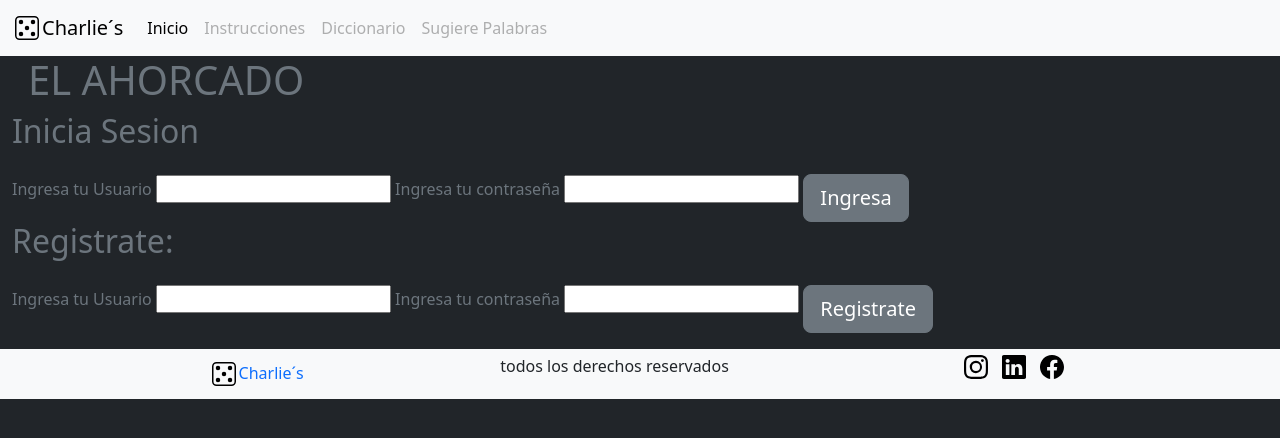
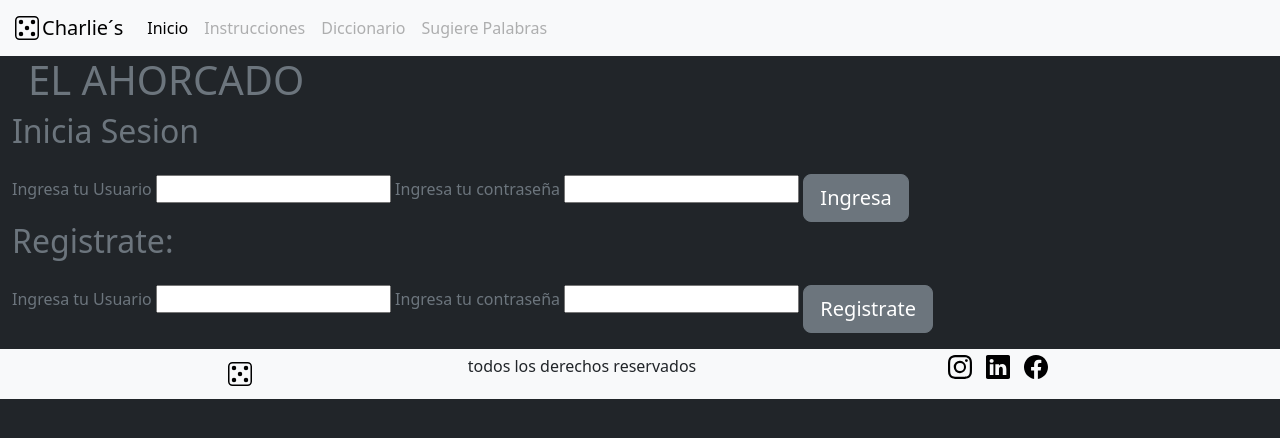
Before and after one commit to etcsa044/preentrega1-pelayes_carlos, a plain HTML site: page index.html in a window 1280 px wide. Drawn offline with nearby package versions, Linux system fonts and the light colour scheme; some packages are replaced by stand-ins of ours; a script that the page names is missing.

Commit message:
se quitó un texto del footer

```diff
--- a/index.html
+++ b/index.html
@@ -86,7 +86,7 @@
     <footer
         class="container-fluid d-flex align-items-center justify-content-evenly bg-light text-dark text-center mt-3">
         <section class="d-flex align-items-center">
-            <a href="index.html"><img src="./img/dice-5.svg" alt="Logo" width="30" height="24" class="d-inline-block align-text-top">Charlie´s</a>
+            <a href="index.html"><img src="./img/dice-5.svg" alt="Logo" width="30" height="24" class="d-inline-block align-text-top"></a>
         </section>
         <section>
             <p>todos los derechos reservados</p>
```
